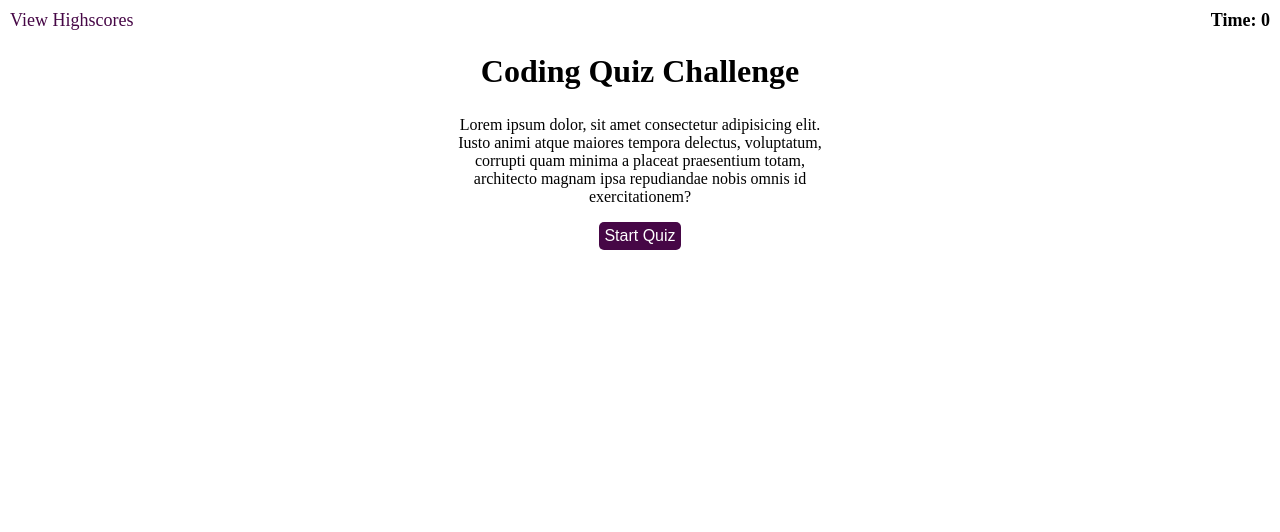
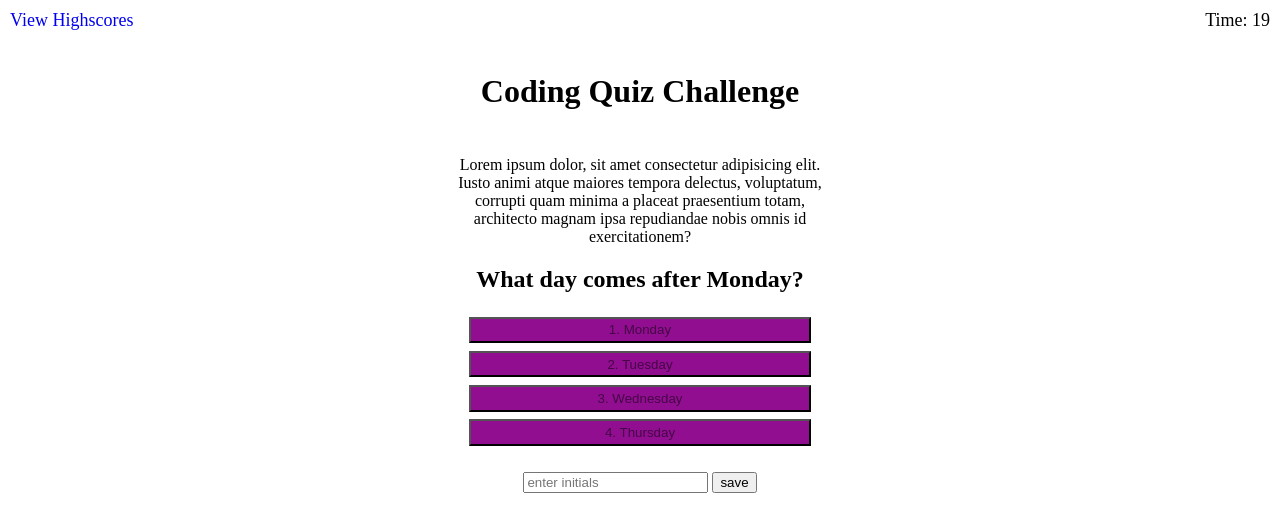
Before and after one commit to pabgit/cwickcwiz, a plain HTML site: page index.html in a window 1280 px wide. Both pictures are taken after a click on the button "Start Quiz". Drawn offline with Linux system fonts and the light colour scheme.

Commit message:
Updated html, css and js.

```diff
--- a/index.html
+++ b/index.html
@@ -6,18 +6,31 @@
     <link rel="stylesheet" href="./style.css">
 </head>
 <body>
-    <!-- <section class="header-container"> -->
-        <header>
-        <header class="top-left-header">View Highscores</header>
-        <header class="top-right-header"><strong>Time: 0</strong></header>
-        </header>
-    <!-- </section> -->
+
+    <header>
+            <header class="top-left-header"><a href="./highscores.html" style="text-decoration: none;">View Highscores</a></header>
+            <header class="top-right-header" id="timerDisplay">Time:10</header>
+    </header>
+
     <br>
     <main>
         <section class="box">
-        <h2>Coding Quiz Challenge</h2>
+        <h1>Coding Quiz Challenge</h1>
         <p style="text-align: center;">Lorem ipsum dolor, sit amet consectetur adipisicing elit. Iusto animi atque maiores tempora delectus, voluptatum, corrupti quam minima a placeat praesentium totam, architecto magnam ipsa repudiandae nobis omnis id exercitationem?</p>
-        <button class="rounded-button">Start Quiz</button>
+        <button  class="rounded-button" id="startButton">Start Quiz</button>
+        </section>
+        <section class="quiz-container">
+        <h2 id="question"></h2>
+        <button class="answers" id="option1"></button>
+        <button class="answers" id="option2"></button>
+        <button class="answers" id="option3"></button>
+        <button class="answers" id="option4"></button>
+        <h3 id="correct"></h3>
+        </section>
+        <section class="score">
+            <h5 id="finalscore"></h5>
+            <input type="text" placeholder="enter initials" id="user">
+        <button>save</button>
         </section>
     </main>
     <script src="./script.js"></script>
--- a/script.js
+++ b/script.js
@@ -1,79 +1,158 @@
+var startButton = document.getElementById('startButton');
+
+let timerCount=90
+var timerDisplay = document.getElementById('timerDisplay');
+let timer;
+let quizContainer = document.querySelector('.quiz-container');
+let question = document.querySelector('#question')
+let option1 = document.getElementById("option1")
+let option2 = document.getElementById("option2")
+let option3 = document.getElementById("option3")
+let option4 = document.getElementById("option4")
+let correct = document.getElementById("correct")
+option1.addEventListener('click', checkButton)
+option2.addEventListener('click', checkButton)
+option3.addEventListener('click', checkButton)
+option4.addEventListener('click', checkButton)
+
+quizContainer.style.display = "none"
+startButton.addEventListener('click', function() {
+  console.log('Start button clicked')
+  startQuizTimer()
+  startButton.style.display = 'none'
+  quizContainer.style.display = "block"
+  displayQuestion()
+})
+
+function startQuizTimer() {
+
+  timerCount = 20;
+  timer = setInterval(function() {
+    timerDisplay.innerText="Time: " + timerCount
+    timerCount--;
+
+    if (timerCount <= 0) {
+
+        endQuiz()
+        // "endQuiz()" Calculate and present "Your final score is 30.", enter initials and submit.
+        // Highscore page with options to Go Back and ClearHighscores
+        // Go Back button = return to init
+
+    }
+  }, 1000);
+}
+var questionsList = [
+  {
+    question:"What day comes after Monday?",
+    option1:"1. Monday",
+    option2:"2. Tuesday",
+    option3:"3. Wednesday",
+    option4:"4. Thursday",
+    answer:"2. Tuesday"
+  },
+  {
+    question:"What day comes before Wednesday?",
+    option1:"1. Monday",
+    option2:"2. Tuesday",
+    option3:"3. Wednesday",
+    option4:"4. Thursday",
+    answer:"2. Tuesday"
+  },
+  {
+    question:"What day comes after Sunday?",
+    option1:"1. Monday",
+    option2:"2. Tuesday",
+    option3:"3. Wednesday",
+    option4:"4. Thursday",
+    answer:"1. Monday"
+  },
+  {
+    question:"What day comes before Tuesday?",
+    option1:"1. Monday",
+    option2:"2. Tuesday",
+    option3:"3. Wednesday",
+    option4:"4. Thursday",
+    answer:"1. Monday"
+  },
+  {
+    question:"What day comes after Wednesday?",
+    option1:"1. Monday",
+    option2:"2. Tuesday",
+    option3:"3. Wednesday",
+    option4:"4. Thursday",
+    answer:"4. Thursday"
+  },
+]
+var currentQuestion = 0;
+var score = 0;
+function displayQuestion(){
+  question.innerText = questionsList[currentQuestion].question
+  option1.innerText = questionsList[currentQuestion].option1
+  option2.innerText = questionsList[currentQuestion].option2
+  option3.innerText = questionsList[currentQuestion].option3
+  option4.innerText = questionsList[currentQuestion].option4
+}
+
+function checkButton(event){
+  var userInput = event.target.innerText
+  console.log(userInput)
+  if (userInput === questionsList[currentQuestion].answer) {
+    score++
+    correct.innerText = "Correct!"
+  } else{
+    timerCount -= 5
+    correct.innerText = "Wrong!"
+  }
+  if (currentQuestion < questionsList.length - 1){
+    currentQuestion++
+     displayQuestion()
+  }else{
+    endQuiz()
+  }
+}
+
+function endQuiz () {
+  clearInterval(timer);
+  quizContainer.style.display = "none"
+}
+//
+
+// Attach event listener to start button to call startGame function on click
+// startButton.addEventListener("click", startQuiz);
+
+// var startQuiz = document.querySelector(".start-button");
+
 // The startGame function is called when the start button is clicked
-// function startGame() {
-//   isWin = false;
-//   timerCount = 10;
-//   startTimer()
-// }
-
-// Array of correct answers
-// var Correct = ["variable","array", "modulus", "object", "function", "string", "boolean"];
-
+//
+//
 // The init function is called when the page loads
 // function init() {
 //   getCorrect();
 //   getWrong();
+//   set in local storage
 // }
 // multiple choice
-// maintain wrong & correct via local storage
-
-// var wordBlank = document.querySelector(".word-blanks");
-// var win = document.querySelector(".win");
-// var lose = document.querySelector(".lose");
+//
 // var timerElement = document.querySelector(".timer-count");
-// var startButton = document.querySelector(".start-button");
-
-// var chosenWord = "";
-// var numBlanks = 0;
-// var winCounter = 0;
-// var loseCounter = 0;
-// var isWin = false;
+//
+// var correct = "";
+// var wrong = "";
+//
 // var timer;
 // var timerCount;
 
-// The answer function is called when the win condition is met
-// function answer() {
-//   wordBlank.textContent = "YOU WON!!!🏆 ";
-//   winCounter++
-//   startButton.disabled = false;
-//   setWins()
+// The endQuiz function is called when all questions are answered or time expires
+
+// function endQuiz() {
+// Generate score based on Correct!(true) and Wrong!(false)
+// answers stored in local storage
+// present score and enter initials then press submit
+// list scores in ascending order, high on top
 // }
-
-// The timeout function is called when timer reaches 0
-// function endGame() {
-//   present score and enter initials then press submit
-//   list scores in ascending order, high on top
-// }
-
-// // The setTimer function starts and stops the timer and triggers winGame() and loseGame()
-// function startTimer() {
-//   // Sets timer
-//   timer = setInterval(function() {
-//     timerCount--;
-//     timerElement.textContent = timerCount;
-//     if (timerCount >= 0) {
-//       // Tests if win condition is met
-//       if (isWin && timerCount > 0) {
-//         // Clears interval and stops timer
-//         clearInterval(timer);
-//         winGame();
-//       }
-//     }
-//     // Tests if time has run out
-//     if (timerCount === 0) {
-//       // Clears interval
-//       clearInterval(timer);
-//       loseGame();
-//     }
-//   }, 1000);
-// }
-
-// Attach event listener to start button to call startGame function on click
-// startButton.addEventListener("click", startQuiz);
-
+//
 // Calls init() so that it fires when page opened
 // init();
-
-// Bonus: Add reset button
+//
 // var clearHighScores = document.querySelector(".clearHighScores-button");
 
 // function Clear Highscores() {
@@ -81,3 +160,4 @@
 // }
 // Attaches event listener to button
 // resetButton.addEventListener("click", clearHighScores);
+//
--- a/style.css
+++ b/style.css
@@ -18,9 +18,10 @@ header {
     font-size: large;
 }
 
-h2 {
-    /* text-align: center; */
+h1 {
+    position: relative;
     font-size: xx-large;
+    padding: 20px;
 }
 
 section {
@@ -37,8 +38,21 @@ section {
     border-radius: 5px; /* Set the radius to control the amount of rounding */
     cursor: pointer;
     font-size: 100%;
+    text-decoration: none;
 }
 
 .rounded-button:hover {
     background-color: #910e91;
 }
+
+.rounded-button a{
+    color:white;
+}
+
+.answers{
+    width:90%;
+    margin:1%;
+    padding: 1%;
+    background-color: #910e91;
+    color:#460746
+}
```
Also changed, not shown: highscores.html (added, +19 -0 lines).
